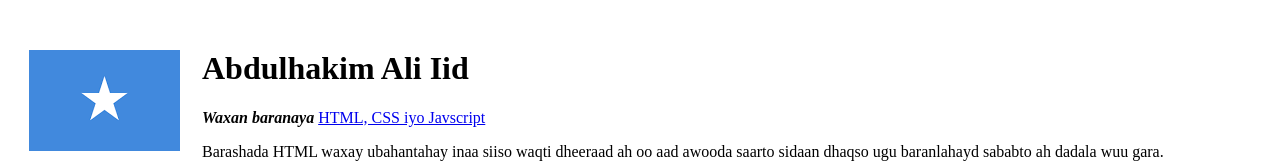
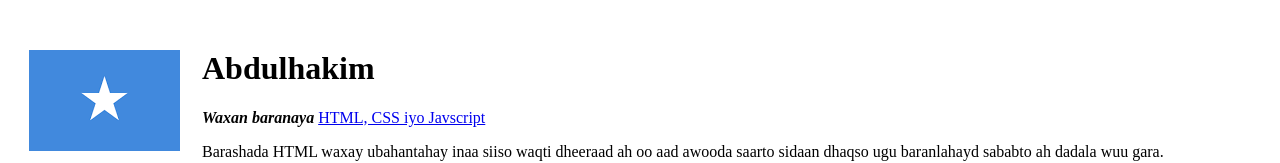
Before and after one commit to mastertes/CV, a plain HTML site: page index.html in a window 1280 px wide. Shown: the top 163 px of the page. Drawn offline with Linux system fonts and the light colour scheme.

Commit message:
Update index.html

```diff
--- a/index.html
+++ b/index.html
@@ -10,7 +10,7 @@
   <table cellspacing = "20">
     <tr>
       <td><img src="SomaliFlag.png" alt="Calanka Somalia Sawirkiisa"></td>
-      <td><h1>Abdulhakim Ali Iid</h1>
+      <td><h1>Abdulhakim</h1>
       <p><em><strong>Waxan baranaya</strong></em> <a href="https://www.w3schools.com/">HTML, CSS iyo Javscript</a></p>
       <p>Barashada HTML waxay ubahantahay inaa siiso waqti dheeraad ah oo aad awooda saarto sidaan dhaqso ugu baranlahayd sababto ah dadala wuu gara.</p></td>
     </tr>
```
